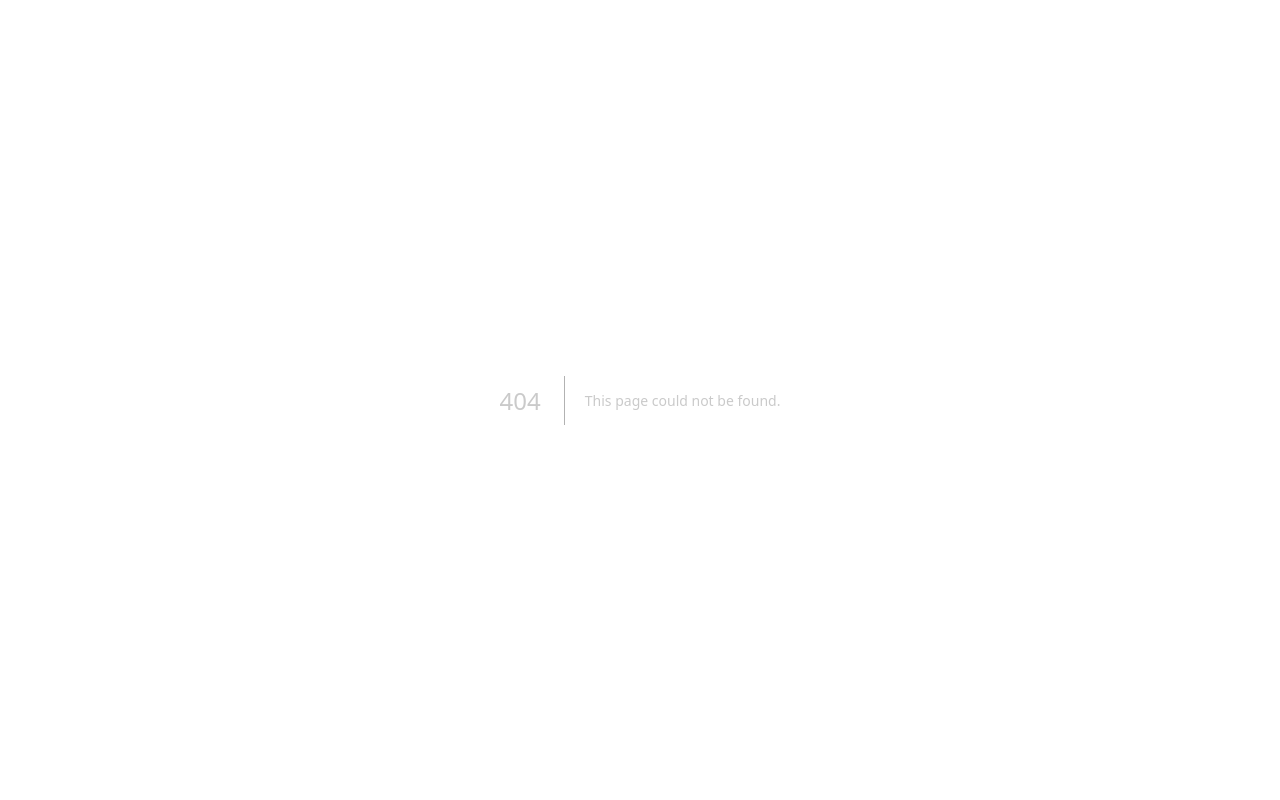
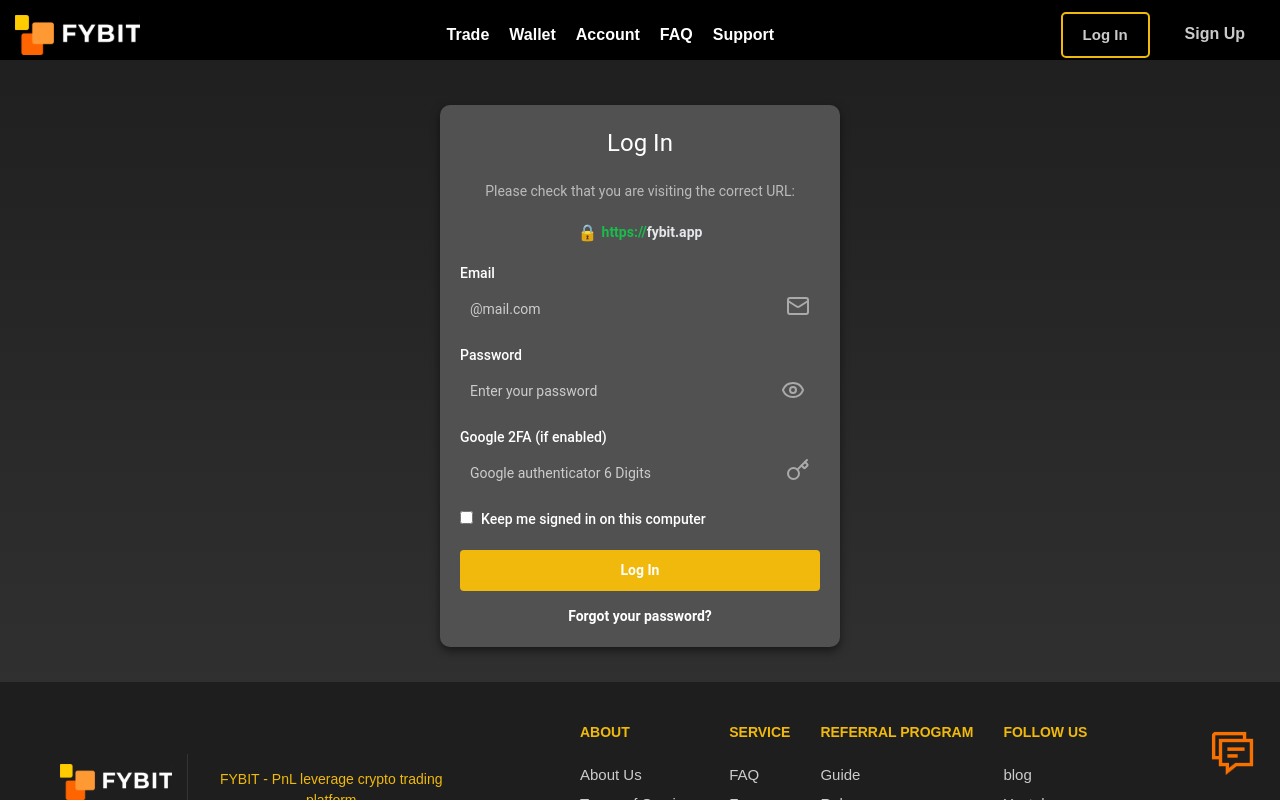
Before and after one commit to MadMax-source/fybit-clone, a Next.js app: page /Account/Login in a window 1280 px wide. Before the commit this address had no page. Shown: the top 800 px of the page. Built offline with nearby package versions, Linux system fonts and the light colour scheme.

Commit message:
added login

```diff
--- /dev/null
+++ b/app/Account/Login/page.tsx
@@ -0,0 +1,11 @@
+import Login from '@/components/Account/Login';
+
+const page = () => {
+  return (
+    <div>
+      <Login />
+    </div>
+  );
+};
+
+export default page;
--- /dev/null
+++ b/components/Account/Login.tsx
@@ -0,0 +1,81 @@
+import React from 'react';
+import Header from '../shared/header';
+import Footer from '../shared/footer';
+import {
+  Eye,
+  Key,
+  LetterText,
+  LetterTextIcon,
+  Lock,
+  LucideLetterText,
+  Mail,
+  MessageCircleDashed,
+  MessageSquare,
+} from 'lucide-react';
+import Link from 'next/link';
+
+const Login = () => {
+  return (
+    <div>
+      <div>
+        <Header />
+      </div>
+      <div className="container">
+        <form className="login-form">
+          <div className="account-details">
+            <h2>Log In</h2>
+            <p className="subtitle">Please check that you are visiting the correct URL:</p>
+            <div className="secure-url">
+              <span className="lock-icon">🔒</span>
+              <Link href="https://www.fybit.app" target="_blank">
+                <span className="scheme">https://</span>
+                <span className="text-gray-200">fybit.app</span>
+              </Link>
+            </div>
+            <label>Email</label>
+            <div className="icon-wrapper">
+              <input className="input-field" placeholder="@mail.com" autoComplete="on" />
+              <span className="input-icon">
+                <Mail />
+              </span>
+            </div>
+            <label>Password</label>
+            <div className="password-wrapper">
+              <input className="input-field" placeholder="Enter your password" autoComplete="off" />
+              <span className="toggle-password">
+                <Eye />
+              </span>
+            </div>
+            <label>Google 2FA (if enabled)</label>
+            <div className="icon-wrapper">
+              <input
+                className="input-field"
+                placeholder="Google authenticator 6 Digits"
+                autoComplete="off"
+              />
+              <span className="input-icon">
+                <Key />
+              </span>
+            </div>
+            <label className="">
+              <input type="checkbox" className="mr-2" />
+              <span>Keep me signed in on this computer</span>
+            </label>
+            <input type="hidden" />
+            <button className="change-button" type="submit">
+              Log In
+            </button>
+            <p className="forgot-link">
+              <Link href="/Account/ForgotPassword">Forgot your password?</Link>
+            </p>
+          </div>
+        </form>
+      </div>
+      <div className="">
+        <Footer />
+      </div>
+    </div>
+  );
+};
+
+export default Login;
--- a/components/shared/header.tsx
+++ b/components/shared/header.tsx
@@ -59,9 +59,11 @@
             Sign Up
           </Link>
         </div>
+        {/*
         <div className="theme-toggle">
           <Image src="/images/toggledark.svg" alt="toggler" width={120} height={40} />
         </div>
+        */}
       </div>
     </header>
   );
```
